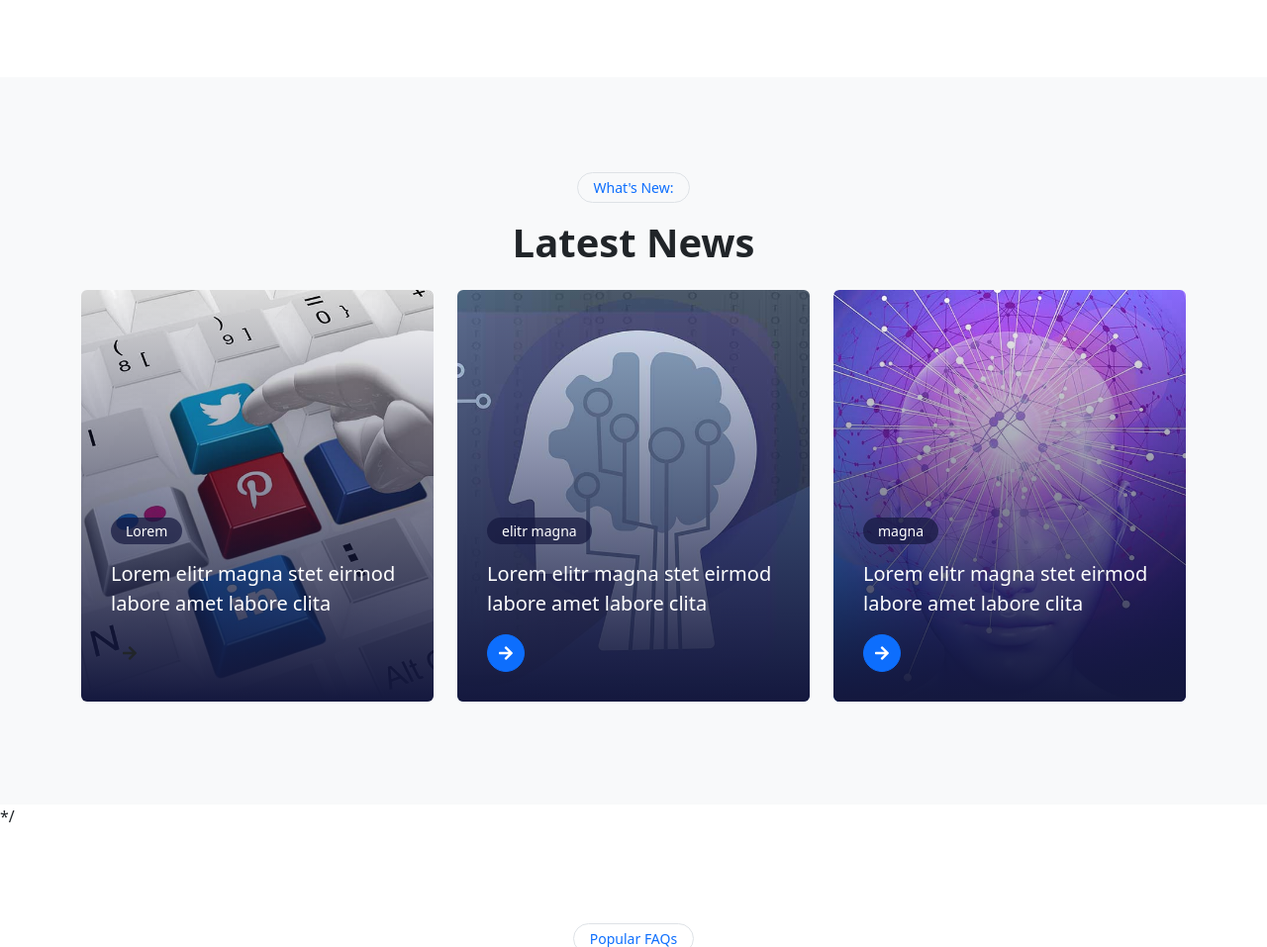
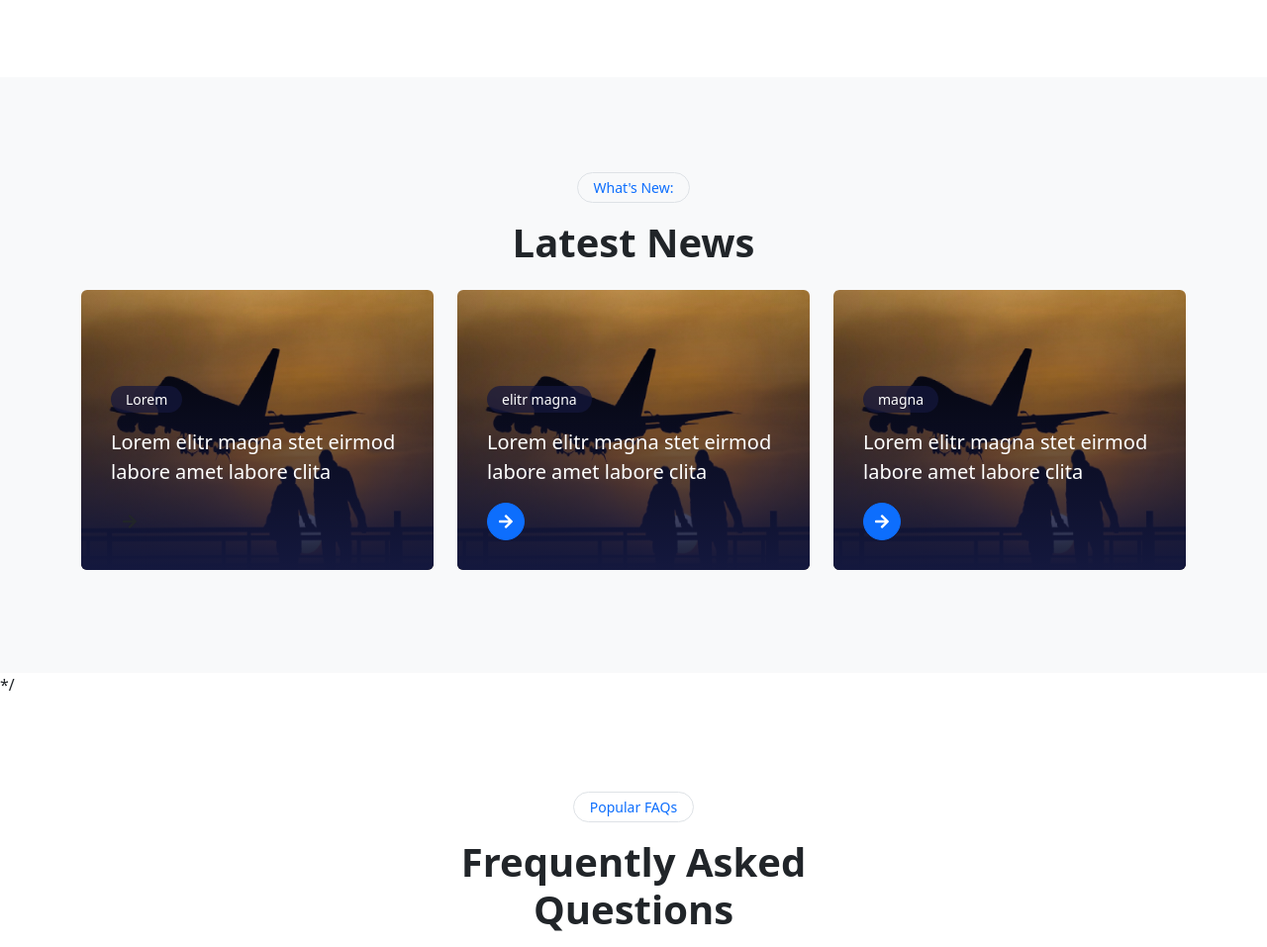
Before and after one commit to RenZzz-bit/boot, a PHP site: page / in a window 1280 px wide. Shown: the part 1541-2498 px from the top of the page at 99% size. Run offline with PHP 8.4, Linux system fonts and the light colour scheme; some libraries are stand-ins or nearby versions.

Commit message:
pics delete

```diff
--- a/index.php
+++ b/index.php
@@ -312,7 +312,7 @@
                 </div>
                 <div class="col-lg-4 wow fadeIn" data-wow-delay="0.5s">
                     <div class="case-item position-relative overflow-hidden rounded mb-2">
-                        <img class="img-fluid" src="img/project-2.jpg" alt="">
+                        <img class="img-fluid" src="img/project-1.jpg" alt="">
                         <a class="case-overlay text-decoration-none" href="">
                             <small>elitr magna</small>
                             <h5 class="lh-base text-white mb-3">Lorem elitr magna stet eirmod labore amet labore clita
@@ -323,7 +323,7 @@
                 </div>
                 <div class="col-lg-4 wow fadeIn" data-wow-delay="0.7s">
                     <div class="case-item position-relative overflow-hidden rounded mb-2">
-                        <img class="img-fluid" src="img/project-3.jpg" alt="">
+                        <img class="img-fluid" src="img/project-1.jpg" alt="">
                         <a class="case-overlay text-decoration-none" href="">
                             <small>magna</small>
                             <h5 class="lh-base text-white mb-3">Lorem elitr magna stet eirmod labore amet labore clita
```
Also changed, not shown: img/about-img.jpg (deleted), img/feature.png (deleted), img/hero-img.jpg (deleted), img/hero-img.png (deleted), img/hero-imgg.png (deleted), img/newsletter.png (deleted), img/project-1.jpg, img/project-2.jpg (deleted), img/project-3.jpg (deleted), img/team-1.jpg (deleted), img/team-2.jpg (deleted), img/team-3.jpg (deleted), img/team-4.jpg (deleted), img/testimonial-1.jpg (deleted), 2 more files.
